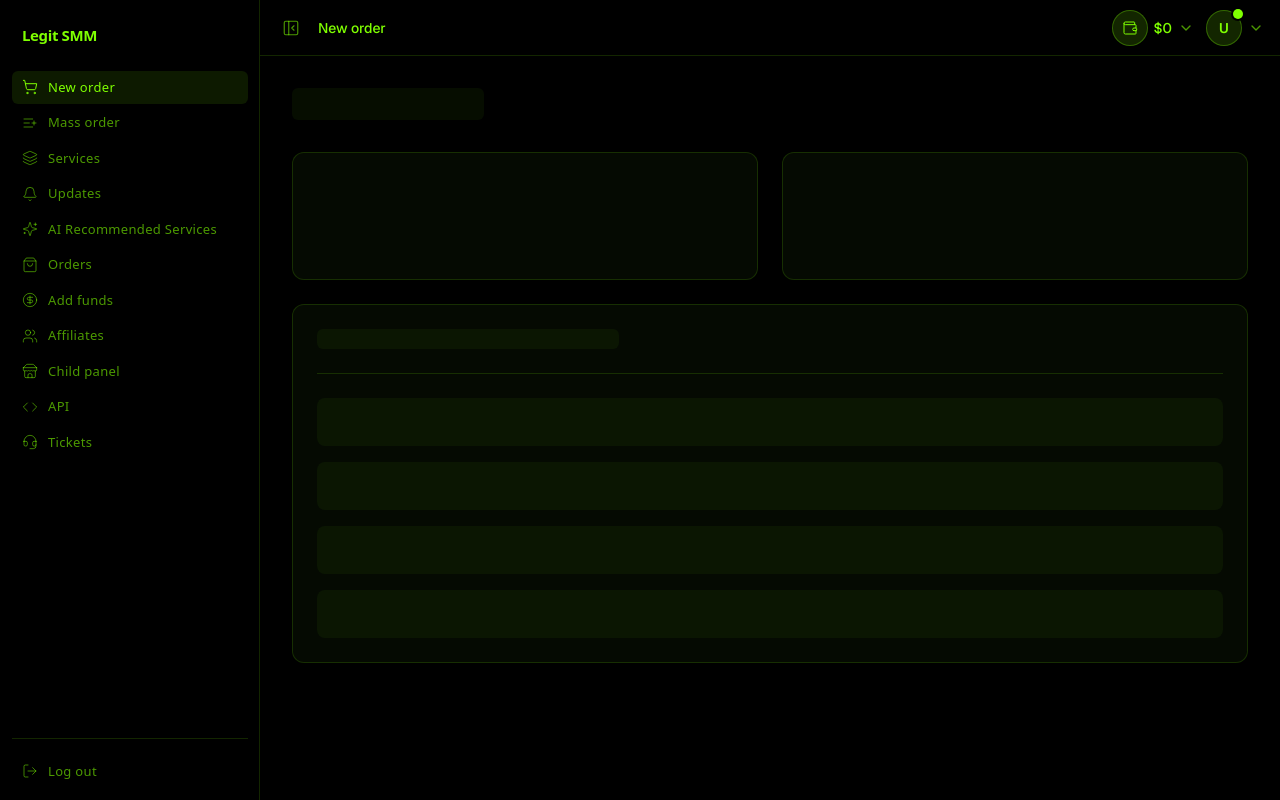
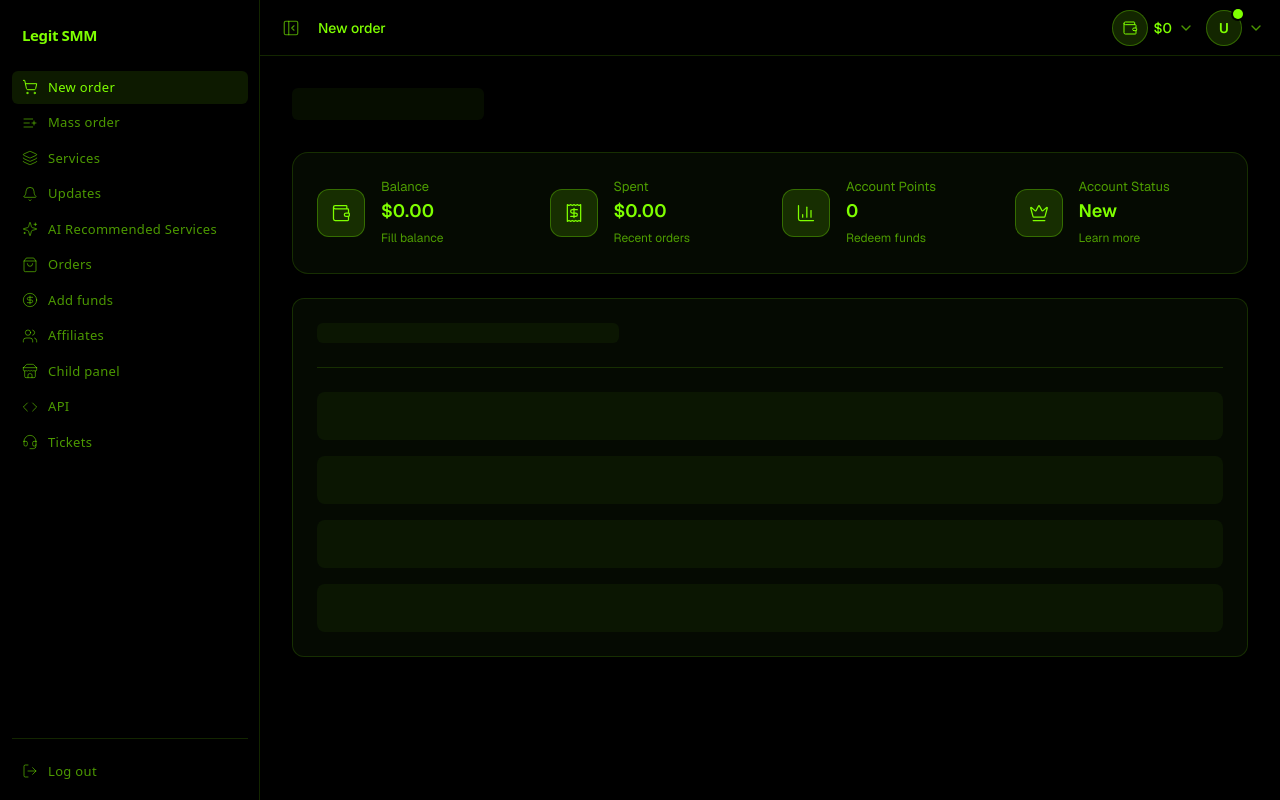
Before and after one commit to shivamkoder/legitsmm, a Next.js app: page /protected in a window 1280 px wide. Built offline with nearby package versions, Linux system fonts and the light colour scheme; no server answers.

Commit message:
Update dashboard.tsx

```diff
--- a/components/dashboard.tsx
+++ b/components/dashboard.tsx
@@ -21,6 +21,7 @@ import {
   ChevronDown,
   Plus,
 } from "lucide-react";
+import { StatsCard } from "@/components/statscard";
 
 export type NavItemData = {
   id: string;
@@ -289,10 +290,9 @@ export default function SidebarNavPreview() {
               <div className="w-48 h-8 bg-[#7FFF00]/5 rounded-md" />
             </div>
 
-            <div className="grid grid-cols-1 md:grid-cols-2 gap-6 mb-6">
-              <div className="h-32 bg-[#050a02] rounded-xl border border-[#7FFF00]/15" />
-              <div className="h-32 bg-[#050a02] rounded-xl border border-[#7FFF00]/15" />
-            </div>
+           <div className="mb-6">
+  <StatsCard onNavigate={handleSelect} />
+</div>
 
             <div className="w-full bg-[#050a02] rounded-xl border border-[#7FFF00]/15 p-6">
               <div className="w-1/3 h-5 bg-[#7FFF00]/5 rounded-md mb-6" />
```
